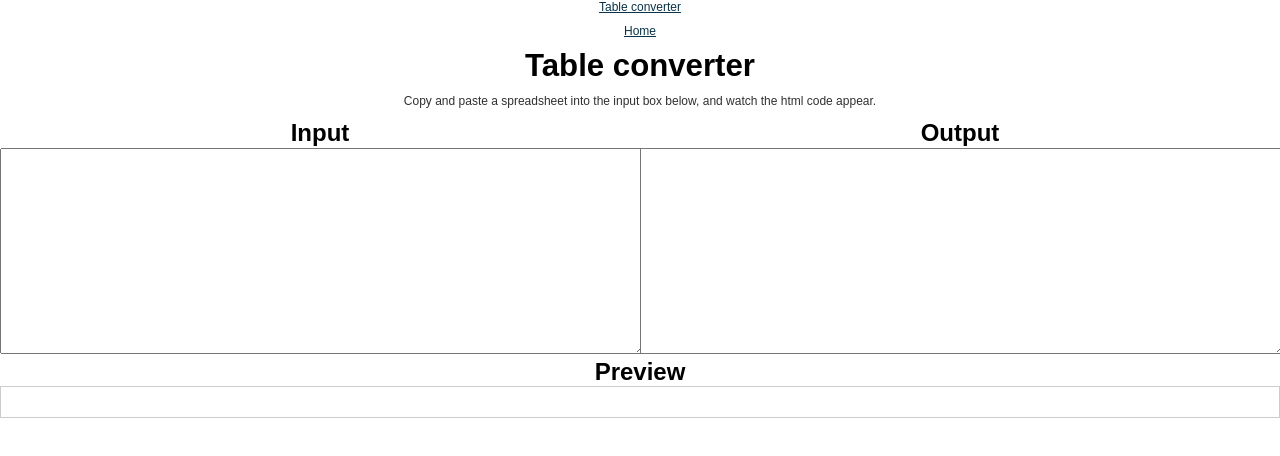
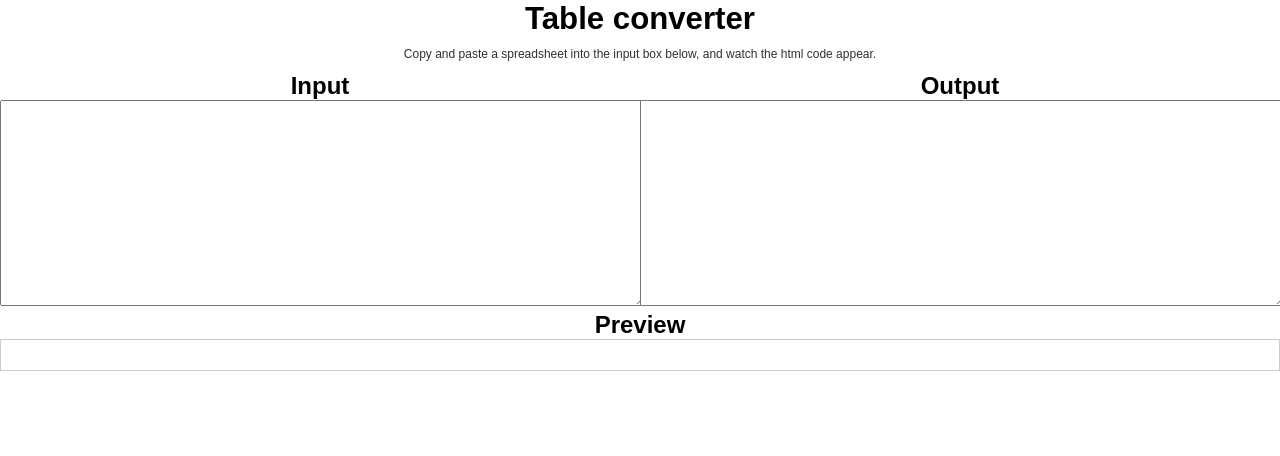
Before and after one commit to kevinschaul/table-converter, a plain HTML site: page index.html in a window 1280 px wide. Drawn offline with Linux system fonts and the light colour scheme.

Commit message:
Remove navbar
These are specific to Boostrap, which we are not using on this branch

```diff
--- a/index.html
+++ b/index.html
@@ -10,24 +10,6 @@
 </head>
 
 <body>
-
-<div class="navbar navbar-fixed-top">
-    <div class="navbar-inner">
-        <div class="container">
-            <a class="btn btn-navbar" data-toggle="collapse" data-target=".nav-collapse">
-                <span class="icon-bar"></span>
-                <span class="icon-bar"></span>
-                <span class="icon-bar"></span>
-            </a>
-            <a class="brand" href="#">Table converter</a>
-            <div class="nav-collapse">
-                <ul class="nav">
-                    <li class="active"><a href="#">Home</a></li>
-                </ul>
-            </div><!--/.nav-collapse -->
-        </div>
-    </div>
-</div>
 
 <div class="container">
 
```
